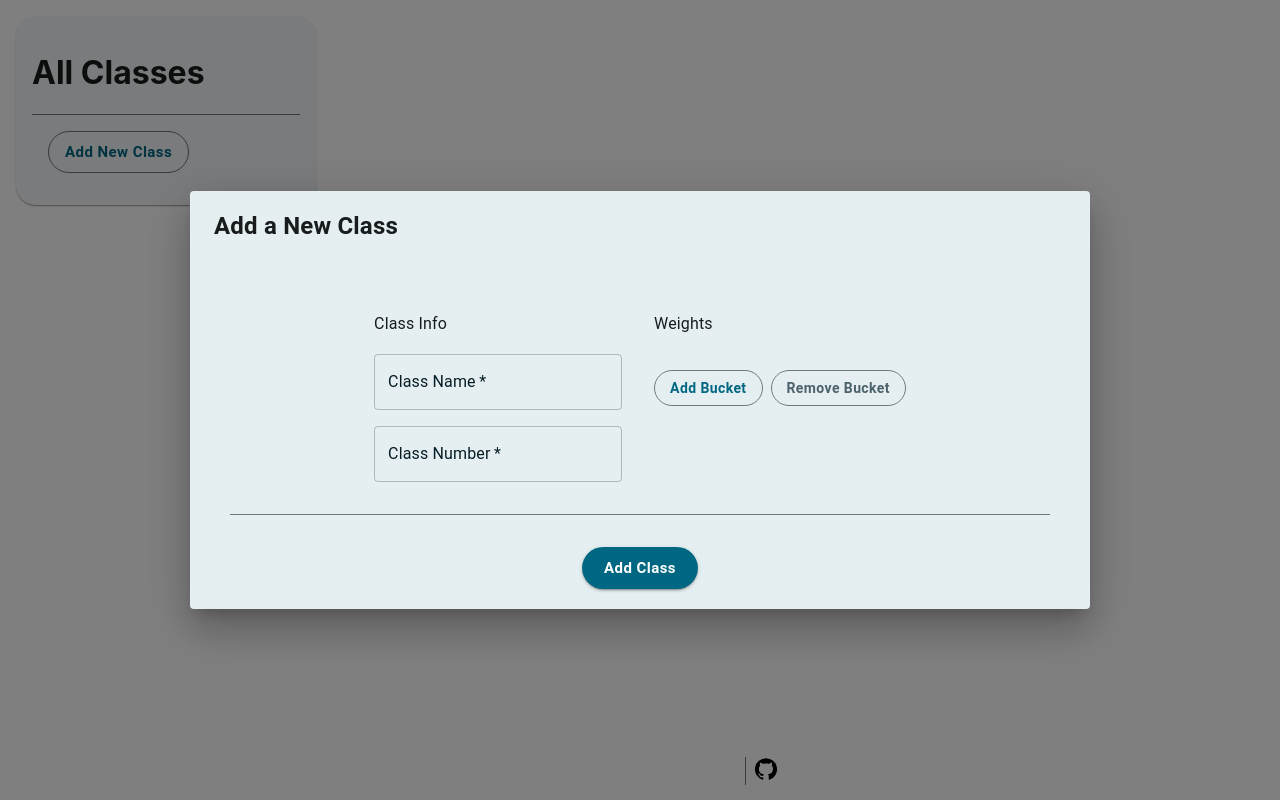
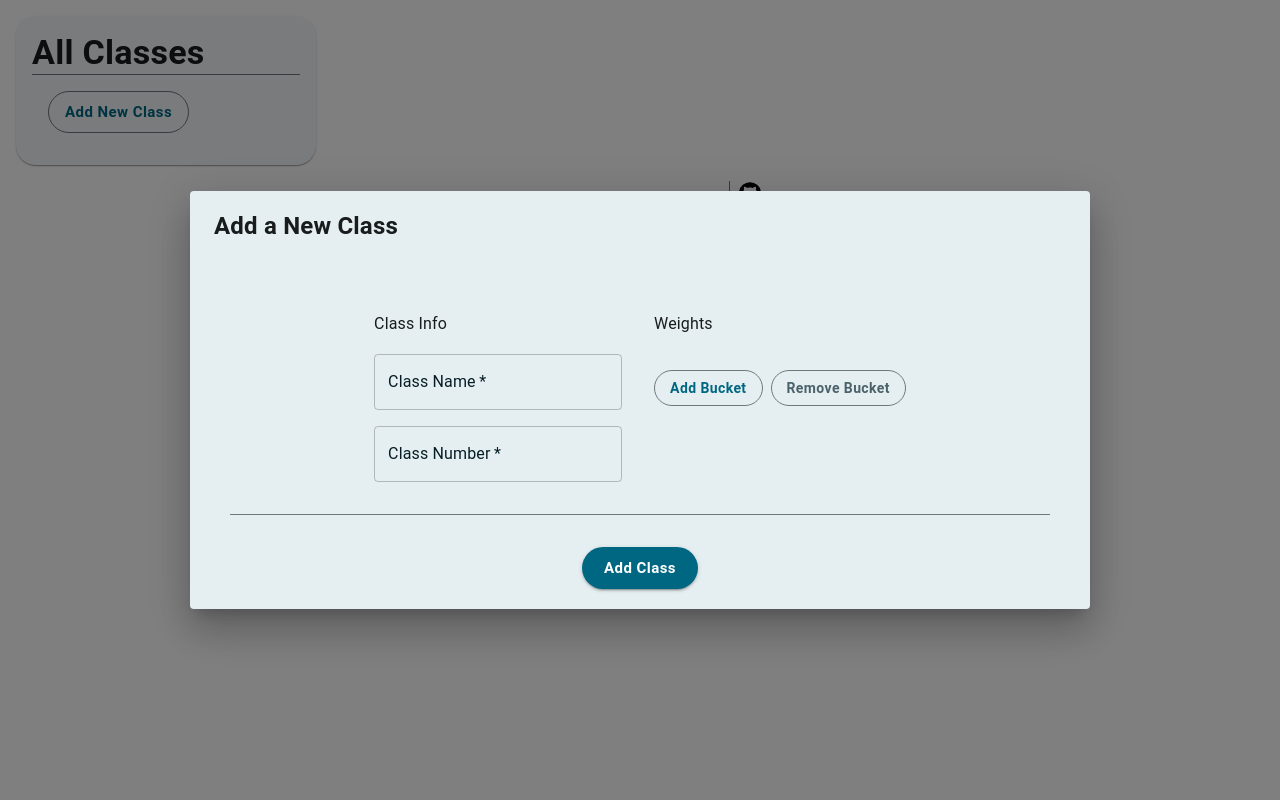
Before and after one commit to jacksontromero/finals-calculator, a Next.js app: page / in a window 1280 px wide. Built offline with nearby package versions, Linux system fonts and the light colour scheme.

Commit message:
Styling and sizing changes

```diff
--- a/components/Assignments.tsx
+++ b/components/Assignments.tsx
@@ -93,10 +93,12 @@ export default function Assignments(props: any) {
 
     const [assignmentList, setAssignmentList] = useState<JSX.Element[]>([])
 
+    const theme = useTheme();
+
     useEffect(() => {
         setAssignmentList(
             bucket.assignments.map((x) => (
-                <Box key={x.id} sx={{p: 1, borderRadius: 2, backgroundColor: (selected.selectedAssignment != null && selected.selectedAssignment.id === x.id) ?  alpha("#4caf50", .2) : ""}}>
+                <Box key={x.id} sx={{p: 1, borderRadius: 2, backgroundColor: (selected.selectedAssignment != null && selected.selectedAssignment.id === x.id) ?  alpha(theme.palette.primary.main, .2) : ""}}>
 
                     {
 
@@ -153,10 +155,8 @@ export default function Assignments(props: any) {
         )
     }, [data, selected, bucket, selected.selectedAssignment])
 
-    const theme = useTheme();
-
     return (
-        <Stack sx={{minWidth: "100%"}} direction="column" spacing={0}
+        <Stack direction="column" spacing={0}
             alignItems={"center"}
         >
             {
@@ -164,9 +164,11 @@ export default function Assignments(props: any) {
             }
 
             <Box textAlign="center">
-                <IconButton onClick={addAssignment} sx={{borderRadius: 4, height:"40px",width:"40px"}} size="small" color="primary">
-                    <Add />
-                </IconButton>
+                <Tooltip title="Add Assignment">
+                    <IconButton onClick={addAssignment} sx={{borderRadius: 4, height:"40px",width:"40px"}} size="small" color="primary">
+                        <Add />
+                    </IconButton>
+                </Tooltip>
             </Box>
         </Stack>
     )
--- a/components/ClassDetails.tsx
+++ b/components/ClassDetails.tsx
@@ -159,11 +159,11 @@ export default function ClassDetails(props: any) {
     const theme = useTheme();
 
     return (
-        <Card variant="elevation" sx={{ height: '100%', width: '1', p:2 }}>
+        <Card variant="elevation" sx={{ height: '100%', p:2 }}>
             <div>
-                <h1>{selected.name} Details</h1>
+                <Typography variant="h4" fontWeight="bold">{selected.name} Details</Typography>
                 <Stack direction="column" spacing={2}>
-                    <Stack sx={{mt: 4}} direction={useMediaQuery(theme.breakpoints.down("md")) ? "column" : "row"} spacing={1} alignItems="flex-start" justifyContent="space-around"
+                    <Stack maxWidth={1} sx={{mt: 4}} direction={useMediaQuery(theme.breakpoints.down("md")) ? "column" : "row"} spacing={1} alignItems="flex-start" justifyContent="space-around"
                         divider={
                             <Divider
                                 orientation={useMediaQuery(theme.breakpoints.down("md")) ? "horizontal" : "vertical"}
@@ -173,7 +173,7 @@ export default function ClassDetails(props: any) {
                     >
                         {
                             selected.weights.map((x) => (
-                                <Box key={x.id} width="100%">
+                                <Box key={x.id} minWidth="auto">
                                     <Stack direction="column" alignItems="flex-start" spacing={1}>
                                         <Typography fontSize={16} fontWeight="bold" variant="subtitle1">{x.name} ({x.percentage}%)</Typography>
 
--- a/components/Classes.tsx
+++ b/components/Classes.tsx
@@ -1,6 +1,6 @@
 import React from "react"
 import { schoolClass } from "../pages";
-import { Box, Card, Divider, IconButton, Stack, Tooltip } from "@mui/material";
+import { Box, Card, Divider, IconButton, Stack, Tooltip, Typography } from "@mui/material";
 import ArrowRightIcon from '@mui/icons-material/ArrowRight';
 import AddClass from "./AddClass";
 import EditClass from "./EditClass";
@@ -11,7 +11,7 @@ export default function Classes(props: any) {
 
     return (
         <Card variant="elevation" sx={{ height: '100%', width: 'auto', maxWidth: '300px', p:2 }}>
-            <h1>All Classes</h1>
+            <Typography variant="h4" fontWeight="bold">All Classes</Typography>
             <div>
                 {
                     data.classes.map((x: schoolClass) => (
--- a/components/Footer.tsx
+++ b/components/Footer.tsx
@@ -4,18 +4,20 @@ import { Box } from "@mui/system";
 
 export default function Footer() {
     return (
+        <Box sx={{height: "50px", mt: 2, content: '""', display: "block"}}>
             <Stack direction='row'
                 alignItems='center'
                 divider={<Divider orientation="vertical" flexItem />}
                 spacing={1}
                 justifyContent='center'
-            position='fixed'
-            sx={{ mx: 2, bottom: 15, width: '100%'}}
+                // position='fixed'
+                sx={{ bottom: 5, width: '100%'}}
             >
                 <Typography>Created by Jackson Romero</Typography>
                 <Link href={"https://github.com/jacksontromero/finals-calculator"} target="_blank">
                     <GitHub sx={{color: "black"}} />
                 </Link>
             </Stack>
+        </Box>
     )
 }
--- a/pages/_app.tsx
+++ b/pages/_app.tsx
@@ -1,18 +1,18 @@
 import '../styles/globals.css'
 import type { AppProps } from 'next/app'
 import { ThemeProvider } from '@emotion/react'
-import { createTheme } from '@mui/material'
+import { Box, createTheme } from '@mui/material'
 import themeJSON from '../styles/theme.json'
 
 export default function App({ Component, pageProps }: AppProps) {
   const theme = createTheme(themeJSON as any);
 
   return (
-    <div>
+    <Box sx={{minHeight: "100%"}}>
       <link rel="icon" type="image/svg" href="/test.svg"></link>
       <ThemeProvider theme={theme}>
         <Component {...pageProps} />
       </ThemeProvider>
-    </div>
+    </Box>
   )
 }
--- a/pages/index.tsx
+++ b/pages/index.tsx
@@ -1,4 +1,4 @@
-import { Stack } from '@mui/material'
+import { Box, Stack } from '@mui/material'
 import { useEffect, useState } from 'react'
 import ClassDetails from '../components/ClassDetails'
 import Classes from '../components/Classes'
@@ -176,11 +176,12 @@ export default function Home() {
   const [selectedClassID, setSelectedClassID] = useState(null);
 
   return (
-    <div>
+    <Box sx={{minHeight: "100%"}}>
       <Head>
         <title>Final Grade Calculator</title>
         <meta name="description" content="Calculator for what grade you need on an assignment to get a specific grade in a class.  Supports multiple classes, grading schemes that make use of buckets/weights for differnt types of assignments, dropping/drops for the lowest assignments per bucket, and simulating average performance on assignments." />
       </Head>
+      <Box sx={{minHeight: "100%"}}>
         <Stack sx={{mt: 2, mx: 2}} direction="column" justifyContent="space-between" spacing={2}>
           {
             selectedClassID != null && <ClassDetails data={data} setData={setData} selectedClassID={selectedClassID}></ClassDetails>
@@ -188,7 +189,8 @@ export default function Home() {
 
           <Classes data={data} setData={setData} selectedClassID={selectedClassID} setSelectedClassID={setSelectedClassID}></Classes>
         </Stack>
+      </Box>
       <Footer></Footer>
-    </div>
+    </Box>
   )
 }
```
Lines whose indentation alone changed are shown as unchanged.
